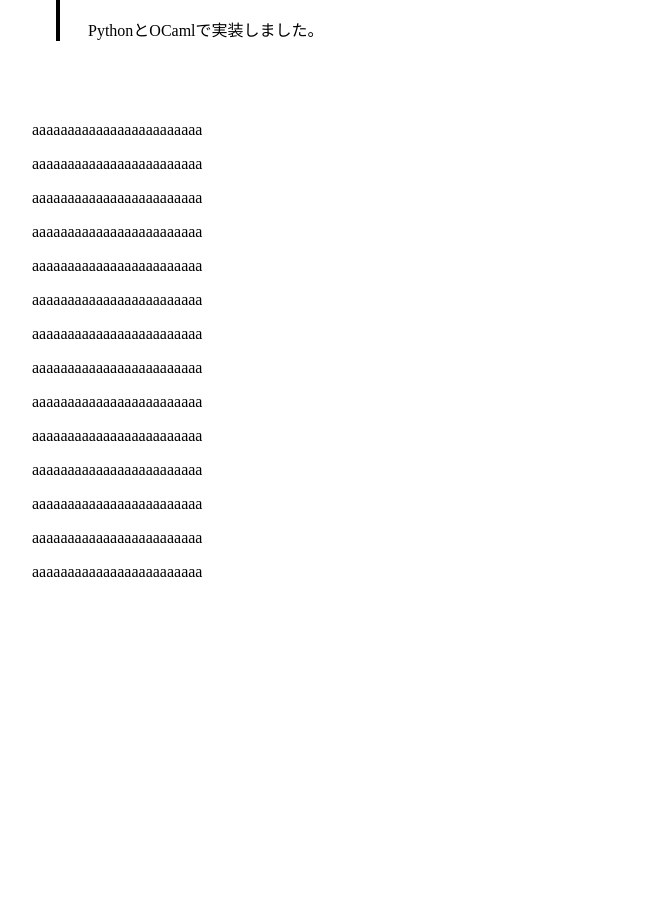
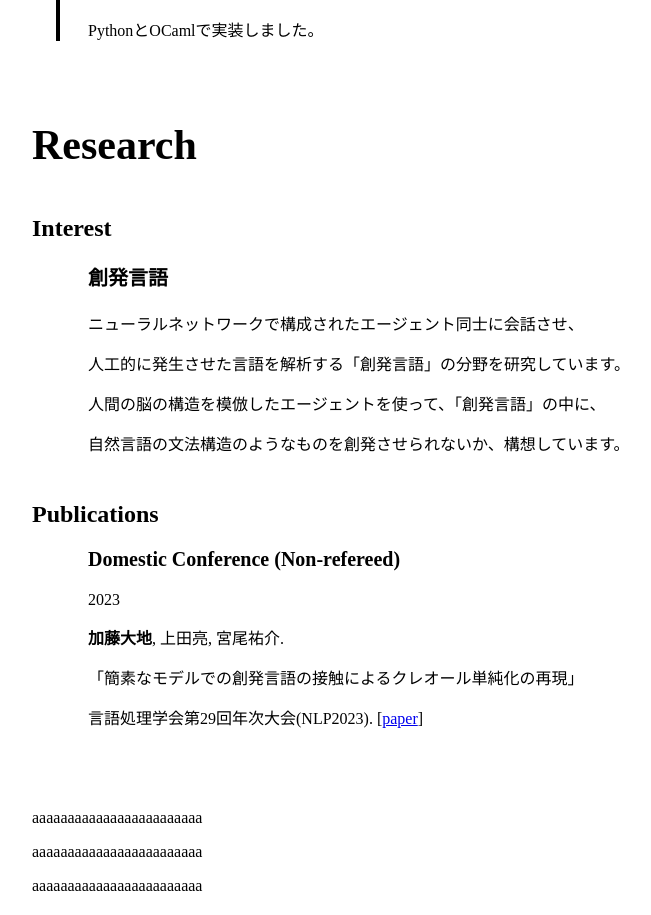
Before and after one commit to porink0424/portfolio, a Next.js app: page / in a window 1280 px wide. Shown: the part 3987-4902 px from the top of the page, without its empty margins (40-691 px from the left). Before the commit the page ends 4584 px from the top, so only its background shows below. Built offline with nearby package versions, Linux system fonts and the light colour scheme.

Commit message:
Researchの実装

```diff
--- /dev/null
+++ b/components/sections/SectionResearch.module.scss
@@ -0,0 +1,16 @@
+.sectionResearch {
+  margin-bottom: 80px;
+
+  > .line {
+    margin-bottom: 16px;
+  }
+}
+
+.h3 {
+  font-weight: 700;
+  font-size: 20px;
+}
+
+.Highlight {
+  font-weight: 700;
+}
--- /dev/null
+++ b/components/sections/SectionResearch.tsx
@@ -0,0 +1,50 @@
+import { LINK } from "@/constants/link";
+import classNames from "classnames";
+import TitleH1 from "../parts/TitleH1";
+import TitleH2 from "../parts/TitleH2";
+import styles from "./SectionResearch.module.scss";
+
+export default function SectionResearch() {
+  return (
+    <div className={styles.sectionResearch}>
+      <TitleH1 title="Research" />
+
+      <TitleH2 title="Interest" />
+      <div className={classNames(styles.line, "_contentMarginLeft")}>
+        <p className={styles.h3}>創発言語</p>
+      </div>
+      <div className={classNames(styles.line, "_contentMarginLeft")}>
+        <p>ニューラルネットワークで構成されたエージェント同士に会話させ、</p>
+        <p>
+          人工的に発生させた言語を解析する「創発言語」の分野を研究しています。
+        </p>
+      </div>
+      <div className={classNames(styles.line, "_contentMarginLeft")}>
+        <p>
+          人間の脳の構造を模倣したエージェントを使って、「創発言語」の中に、
+        </p>
+        <p>
+          自然言語の文法構造のようなものを創発させられないか、構想しています。
+        </p>
+      </div>
+
+      <TitleH2 title="Publications" />
+      <div className={classNames(styles.line, "_contentMarginLeft")}>
+        <p className={styles.h3}>Domestic Conference (Non-refereed)</p>
+      </div>
+      <div className={classNames(styles.line, "_contentMarginLeft")}>
+        <p>2023</p>
+      </div>
+      <div className={classNames(styles.line, "_contentMarginLeft")}>
+        <p>
+          <span className={styles.Highlight}>加藤大地</span>, 上田亮, 宮尾祐介.{" "}
+        </p>
+        <p>「簡素なモデルでの創発言語の接触によるクレオール単純化の再現」</p>
+        <p>
+          言語処理学会第29回年次大会(NLP2023). [
+          <a href={LINK.PAPER.NLP2023}>paper</a>]
+        </p>
+      </div>
+    </div>
+  );
+}
--- a/constants/link.ts
+++ b/constants/link.ts
@@ -7,4 +7,8 @@ export const LINK = {
   PYTRIS: "https://github.com/porinky0424/py-tris",
   REVERSI: "https://github.com/porinky0424/reversi",
   PYCAML: "https://github.com/porinky0424/pycaml",
+  PAPER: {
+    NLP2023:
+      "https://www.anlp.jp/proceedings/annual_meeting/2023/pdf_dir/P9-5.pdf",
+  },
 };
--- a/pages/index.tsx
+++ b/pages/index.tsx
@@ -1,6 +1,7 @@
 import MainVisual from "@/components/sections/MailVisual";
 import SectionAbout from "@/components/sections/SectionAbout";
 import SectionExperiences from "@/components/sections/SectionExperiences";
+import SectionResearch from "@/components/sections/SectionResearch";
 import TopHeader from "@/components/sections/TopHeader";
 import { SECTION_DOM_ID } from "@/constants/section";
 import useMainSection from "@/hooks/useMainSection";
@@ -51,13 +52,7 @@ export default function Home() {
           className={styles.sectionResearch}
           ref={sectionResearchRef}
         >
-          <p>aaaaaaaaaaaaaaaaaaaaaaaa</p>
-          <p>aaaaaaaaaaaaaaaaaaaaaaaa</p>
-          <p>aaaaaaaaaaaaaaaaaaaaaaaa</p>
-          <p>aaaaaaaaaaaaaaaaaaaaaaaa</p>
-          <p>aaaaaaaaaaaaaaaaaaaaaaaa</p>
-          <p>aaaaaaaaaaaaaaaaaaaaaaaa</p>
-          <p>aaaaaaaaaaaaaaaaaaaaaaaa</p>
+          <SectionResearch />
         </section>
 
         <section
```
